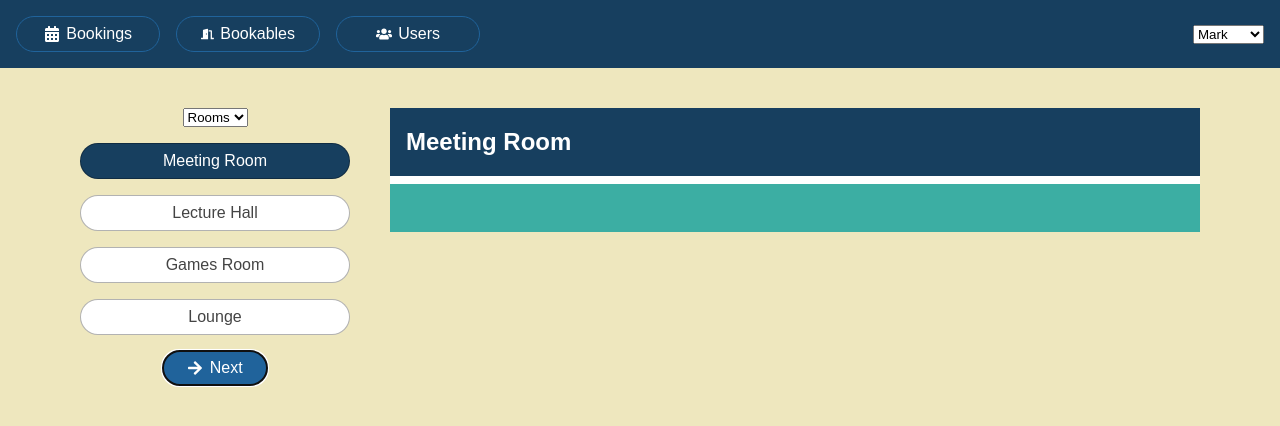
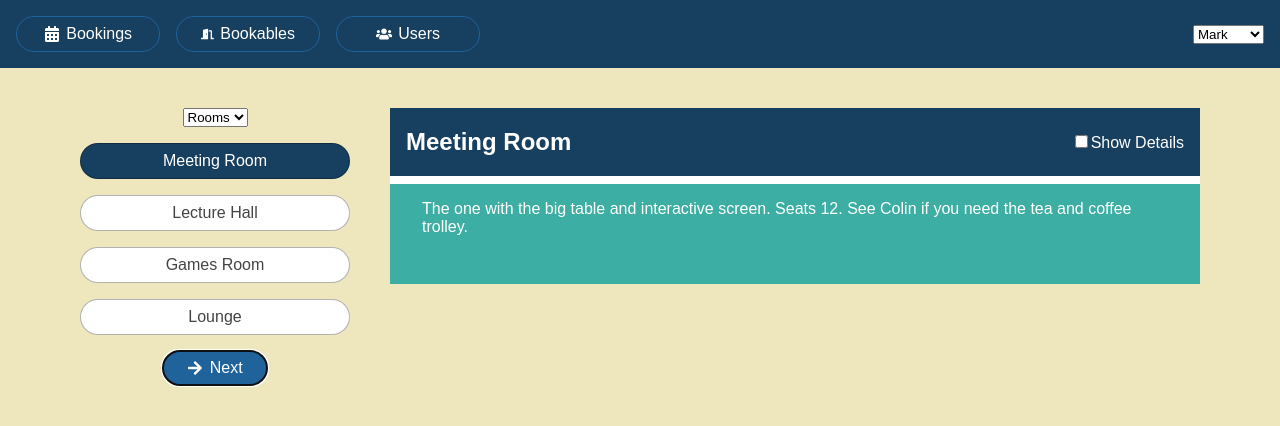
Before and after one commit to oumabaros/BookingsApp, a React app: page /bookables in a window 1280 px wide. Shown: the top 426 px of the page. Built offline with nearby package versions, Linux system fonts and the light colour scheme.

Commit message:
First Commit

```diff
--- a/src/client/components/Bookables/BookablesList.js
+++ b/src/client/components/Bookables/BookablesList.js
@@ -44,14 +44,39 @@ export default function BookablesList(){
             </p>
         </div>
         {
-            bookable&&(
+            bookable && (
                 <div className="book-details">
                     <div className="item">
                         <div className="item-header">
                             <h2>
                                 {bookable.title}
                             </h2>
+                            <span className="controls">
+                                <label>
+                                    <input type="checkbox" checked={hasDetails} onChange={()=>setHasDetails(has=>!has)} />
+                                    Show Details
+                                </label>
+                            </span>
                         </div>
+                        <p>{bookable.notes}</p>
+                        {hasDetails && (
+                            <div className="item-details">
+                                <h3>Availability</h3>
+                                <div className="bookable-availability">
+                                    <ul>
+                                        {
+                                            bookable.days.sort().map(d=><li key={d}>{ bookable.days[d]}</li>)
+
+                                        }
+                                    </ul>
+                                    <ul>
+                                        {
+                                            bookable.sessions.map(s=><li key={s}>{ bookable.sessions[s]}</li>)
+                                        }
+                                    </ul>
+                                </div>
+                            </div>
+                        )}
                     </div>
                 </div>
             )
```
